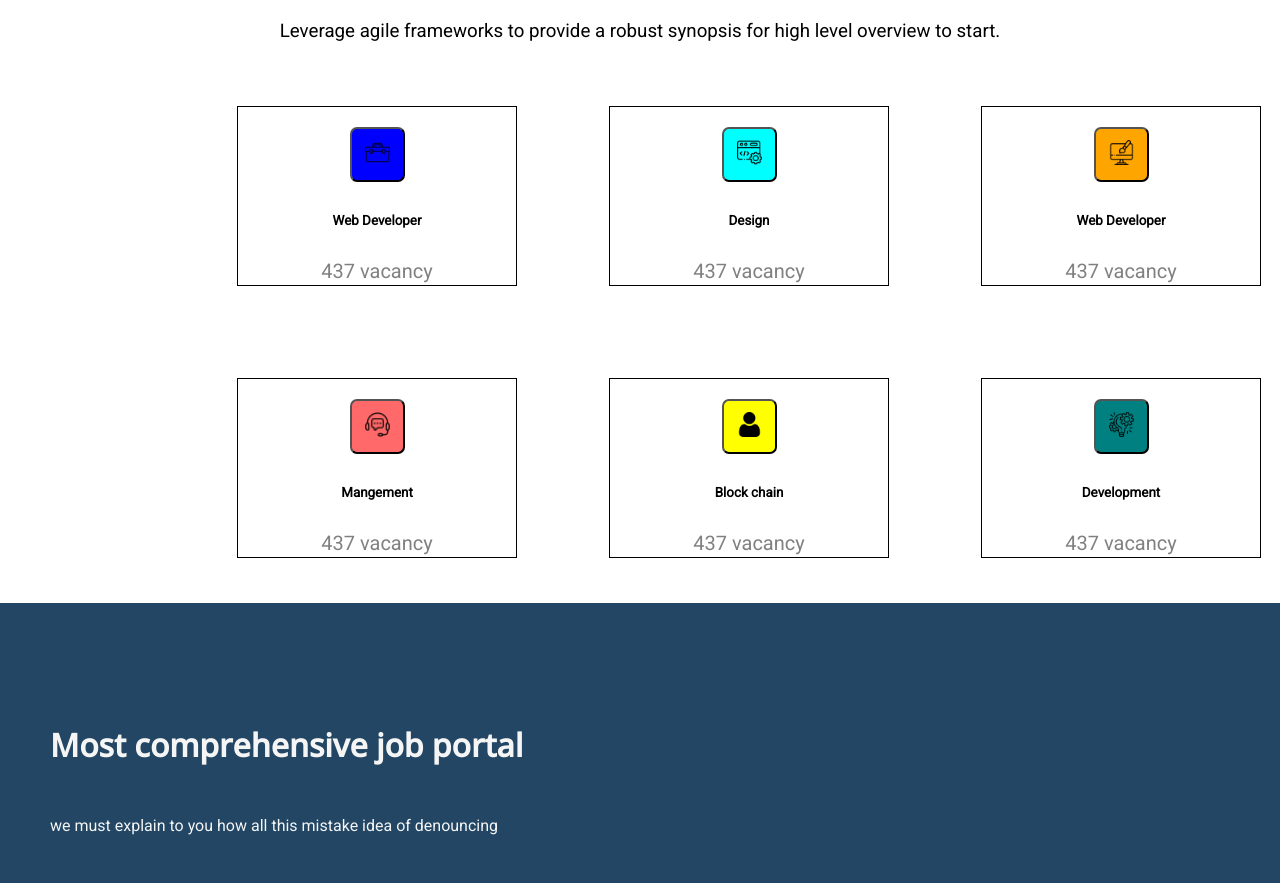
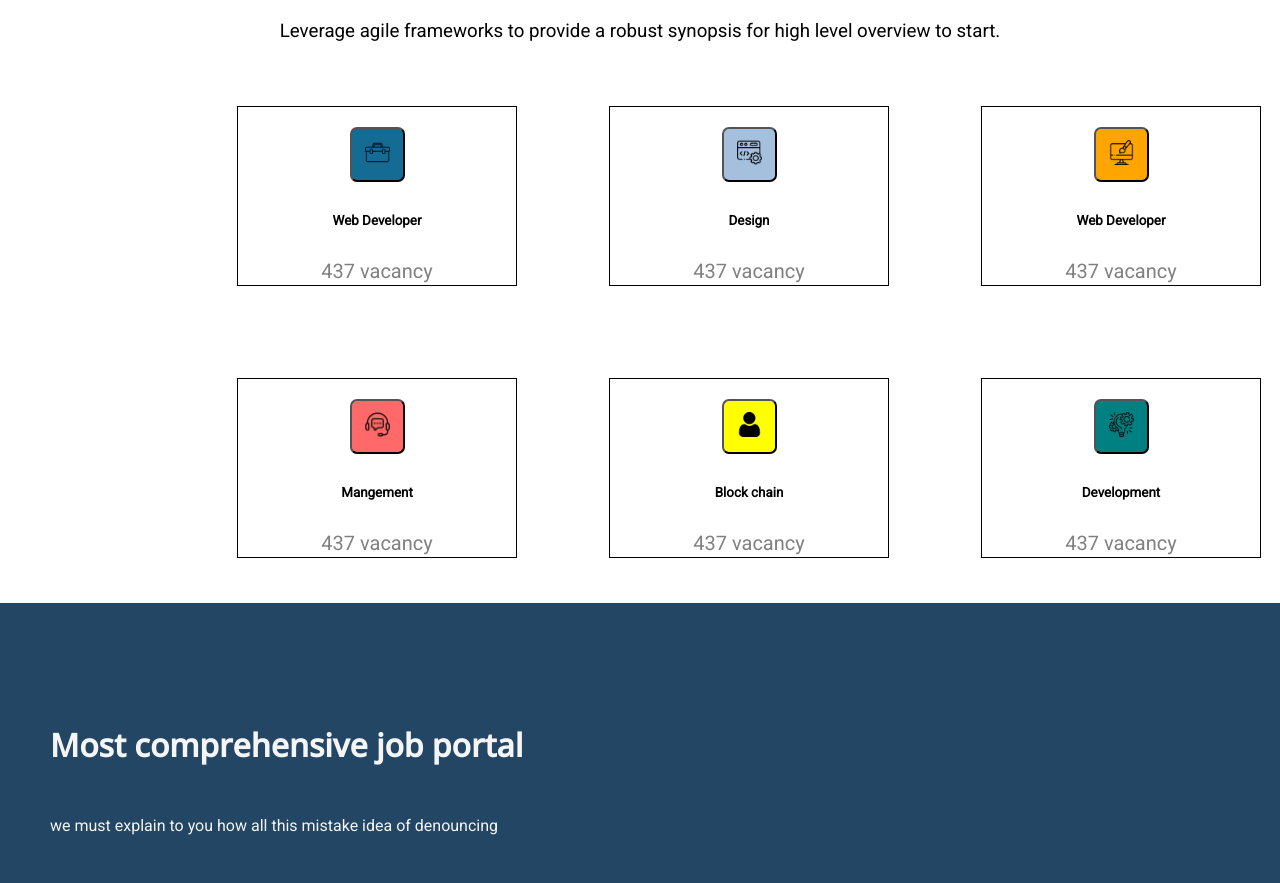
Before and after one commit to kanishkcs/Job-Listing, a React (Vite) app: page / in a window 1280 px wide. Shown: the part 1040-1923 px from the top of the page. Built offline with nearby package versions, Linux system fonts and the light colour scheme.

Commit message:
colur
hsb

```diff
--- a/src/Pages/Home/Home.jsx
+++ b/src/Pages/Home/Home.jsx
@@ -18,6 +18,8 @@ import AppleIcon from "../../assets/apple.png"
 import GoogleIcon from "../../assets/google.png"
 import AmazonIcon from "../../assets/amazon.png"
 import FlipkartIcon from "../../assets/flipkartpng.png"
+import FacebookIcon from  "../../assets/facebook.png ";
+import LinkedinIcon from "../../assets/linkedin.png";
 
 const Button = styled.button`
   background-color: ${(props) => props.colors};
@@ -107,14 +109,14 @@ const Home = () => {
       </div>
       <div className=" grid_container5">
         <div className="grid-item">
-          <Button colors="blue">
+          <Button colors="#146C94">
             <GridImage src={ToolIcon} />
           </Button>
           <GridHeading>Web Developer</GridHeading>
           <GridSmall>437 vacancy</GridSmall>
         </div>
         <div className="grid-item">
-          <Button colors="cyan">
+          <Button colors="#A5C0DD">
             <GridImage src={CodingIcon} />
           </Button>
           <GridHeading>Design</GridHeading>
@@ -128,7 +130,7 @@ const Home = () => {
           <GridSmall>437 vacancy</GridSmall>
         </div>
         <div className="grid-item">
-          <Button colors="Maroon">
+          <Button colors="#917FB3">
             <GridImage src={Bullhorn} />
           </Button>
           <GridHeading>Project</GridHeading>
@@ -156,7 +158,7 @@ const Home = () => {
           <GridSmall>437 vacancy</GridSmall>
         </div>
         <div className="grid-item">
-          <Button colors="Mint">
+          <Button colors="#B0A4A4">
             <GridImage src={ToolIcon} />
           </Button>
           <GridHeading>Database</GridHeading>
@@ -204,6 +206,7 @@ const Home = () => {
                 <div className="socialmedia_icon_div">
                   <img src={TwitterIcon} />
 
+
                 </div>
               </div>
 
@@ -211,6 +214,7 @@ const Home = () => {
                 <a href="#">
                   {" "}
                   <i className="fab fa-facebook-f"></i>
+
                 </a>
               </div>
             </div>
```
